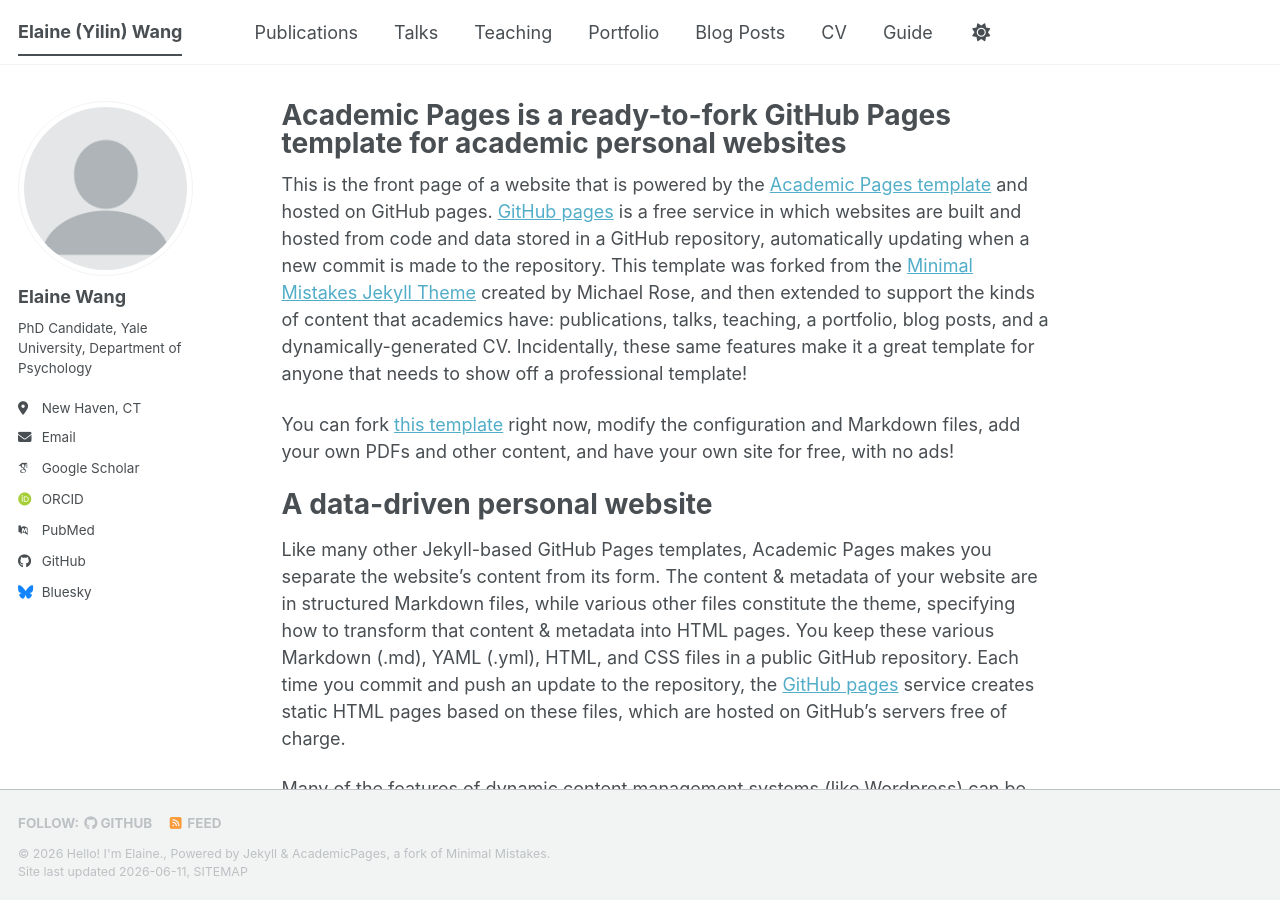
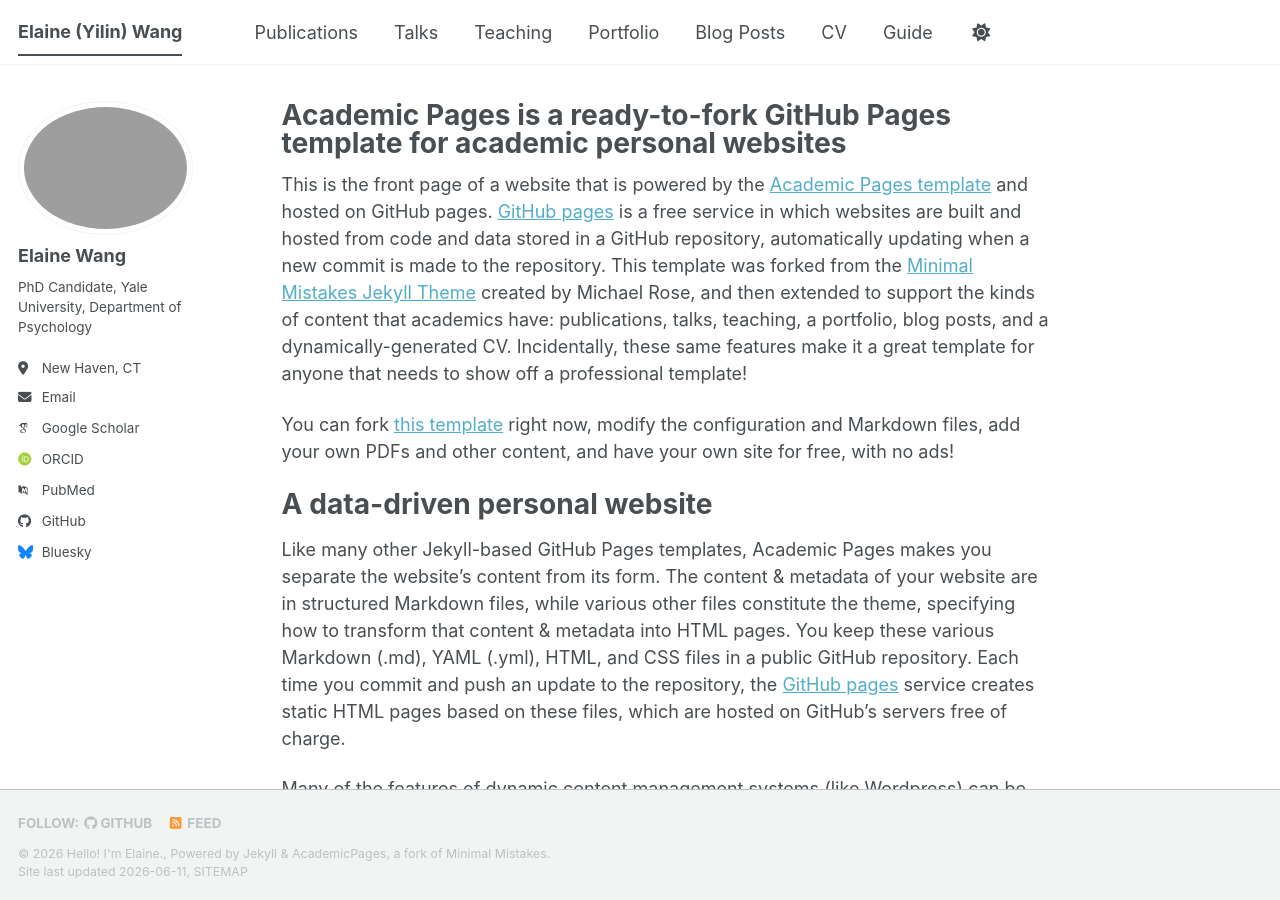
Before and after one commit to ey-wang/ey-wang.github.io, a Jekyll site: the page built from _pages/about.md, in a window 1280 px wide and 900 px high. Built offline with Jekyll 4.4.1, drawn with Linux system fonts in a browser that asks for light colours; some web fonts are replaced; a script bundle is joined from its source files by our own code; library files that are not in the unit come from our copies.

Commit message:
Update _config.yml

```diff
--- a/_config.yml
+++ b/_config.yml
@@ -23,7 +23,7 @@ repository               : " "
 #               Additional customization can be done by editing /_includes/author-profile.html
 author:
   # Biographic information
-  avatar           : "profile.png"
+  avatar           : "headshot (2).jpg"
   name             : "Elaine Wang"
   pronouns         : # example: "she/her"
   bio              : "PhD Candidate, Yale University, Department of Psychology"
```
